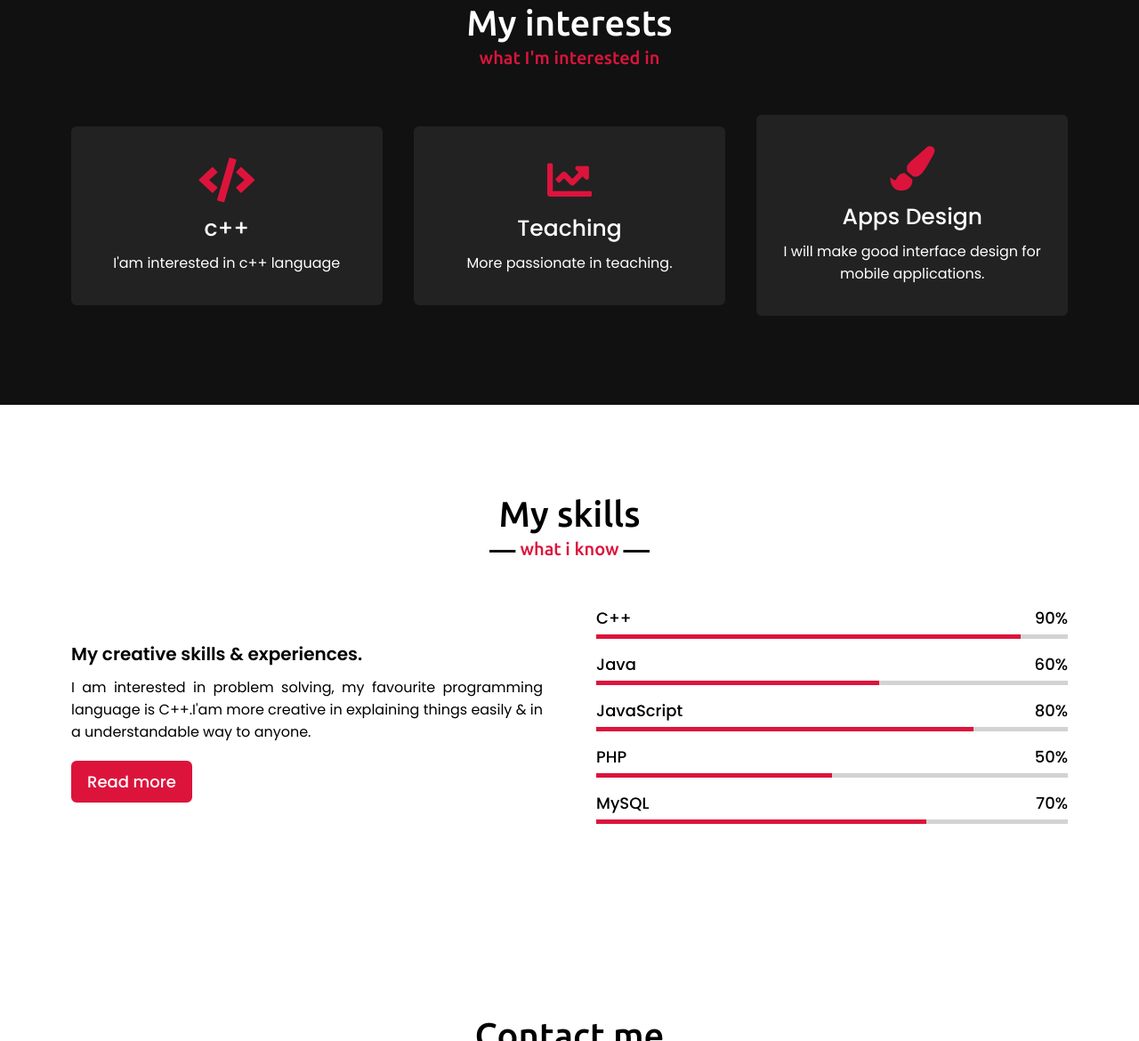
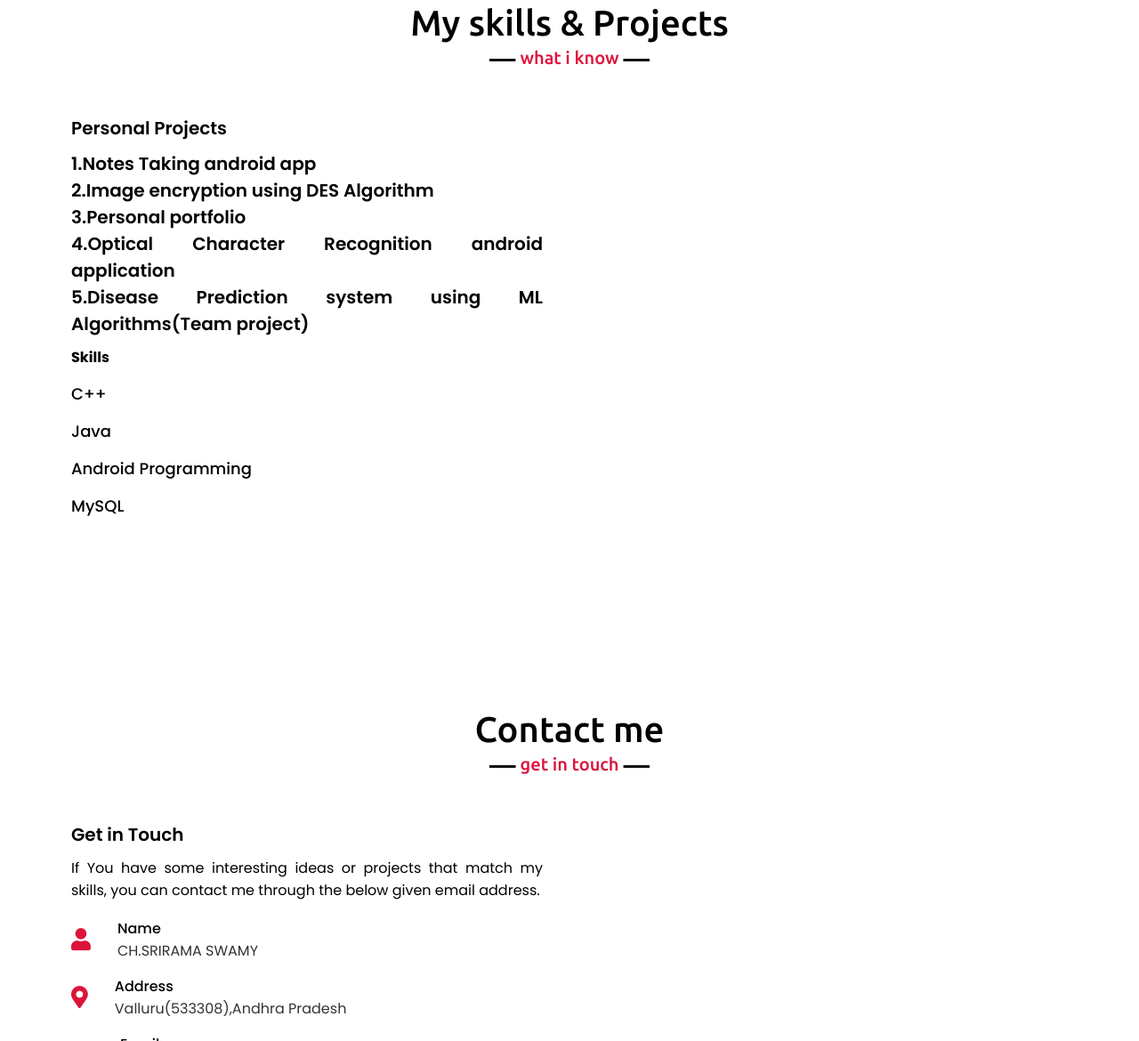
Before and after one commit to SRIRAM617/Portfolio, a plain HTML site: page index.html in a window 1280 px wide. Shown: the part 1630-2800 px from the top of the page at 89% size. Drawn offline with nearby package versions, Linux system fonts and the light colour scheme.

Commit message:
Update index.html

```diff
--- a/index.html
+++ b/index.html
@@ -25,7 +25,7 @@
             <ul class="menu">
                 <li><a href="#home" class="menu-btn">Home</a></li>
                 <li><a href="#about" class="menu-btn">About</a></li>
-                <li><a href="#services" class="menu-btn">Interests</a></li>
+               <!-- <li><a href="#services" class="menu-btn">Interests</a></li>-->
                 <li><a href="#skills" class="menu-btn">Skills</a></li>
 
                 <li><a href="#contact" class="menu-btn">Contact</a></li>
@@ -44,11 +44,13 @@
                 <div class="text-1">Hello, my name is</div>
                 <div class="text-2">CH.SRIRAMA SWAMY</div>
                 <div class="text-3">And I'm a <span class="typing"></span></div>
-                <a href="#">Hire me</a>
+                <!--<a href="#">Hire me</a>-->
             </div>
           </div>
       </div>
     </section>
+
+
 
     <!-- about section start -->
     <section class="about" id="about">
@@ -60,8 +62,8 @@
                 </div>
                 <div class="column right">
                     <div class="text">I'm Srirama Swamy and I'm a <span class="typing-2"></span></div>
-                    <p>I am pursuing M.tech(Int) 3rd year in Vellore Institute of Technology,Vellore.I am passionate about learning new things and I am interested in teaching.I done my intermediate at Vijayawada, Andhra Pradesh.And my schooling at Mandapeta, Andhra Pradesh.My hobbies are singing, reading books and watching tech news. </p>
-                    <a href="#">Download CV</a>
+                    <p>Upcoming M-Tech graduate offering a strong foundation in software engineering and programming principles across multiple platforms. Experienced in object-oriented programming and data structures. Quickly learn and master new technologies, successful working in both team and self- directed settings. </p>
+                   <!-- <a href="#">Download Resume</a>-->
 
                 </div>
             </div>
@@ -69,7 +71,7 @@
     </section>
 
     <!-- services section start -->
-    <section class="services" id="services">
+   <!-- <section class="services" id="services">
         <div class="max-width">
             <h2 class="title">My interests</h2>
             <div class="serv-content">
@@ -97,53 +99,60 @@
                </div>
             </div>
         </div>
-    </section>
+    </section>-->
 
     <!-- skills section start -->
     <section class="skills" id="skills">
         <div class="max-width">
-            <h2 class="title">My skills</h2>
+            <h2 class="title">My skills & Projects</h2>
             <div class="skills-content">
                 <div class="column left">
-                    <div class="text">My creative skills & experiences.</div>
-                    <p>I am interested in problem solving, my favourite programming language is C++.I'am more creative in explaining things easily & in a understandable way to anyone.</p>
-                    <a href="#">Read more</a>
+                    <div class="text"><div class="text">Personal Projects</div>
+                   <div> <p>1.Notes Taking android app</p> </div>
+                   <div> <p>2.Image encryption using DES Algorithm</p></div>
+                   <div> <p>3.Personal portfolio</p> </div>
+                   <div> <p>4.Optical Character Recognition android application</p> </div>
+                   <div> <p>5.Disease Prediction system using ML Algorithms(Team project)</p> </div>
+
+
                 </div>
                 <div class="column right">
+
+                    <div class="bars">
+                        <div class="info">
+                            <p><strong>Skills</strong></p>
+
+
+                        </div>
+
+                    </div>
                     <div class="bars">
                         <div class="info">
                             <span>C++</span>
-                            <span>90%</span>
+
                         </div>
-                        <div class="line html"></div>
+
                     </div>
                     <div class="bars">
                         <div class="info">
                             <span>Java</span>
-                            <span>60%</span>
+
                         </div>
-                        <div class="line css"></div>
+
                     </div>
                     <div class="bars">
                         <div class="info">
-                            <span>JavaScript</span>
-                            <span>80%</span>
+                            <span>Android Programming</span>
+
                         </div>
-                        <div class="line js"></div>
-                    </div>
-                    <div class="bars">
-                        <div class="info">
-                            <span>PHP</span>
-                            <span>50%</span>
-                        </div>
-                        <div class="line php"></div>
+
                     </div>
                     <div class="bars">
                         <div class="info">
                             <span>MySQL</span>
-                            <span>70%</span>
+
                         </div>
-                        <div class="line mysql"></div>
+
                     </div>
                 </div>
             </div>
@@ -174,7 +183,7 @@
                             <i class="fas fa-map-marker-alt"></i>
                             <div class="info">
                                 <div class="head">Address</div>
-                                <div class="sub-title">Mandapeta,Andhra Pradesh</div>
+                                <div class="sub-title">Valluru(533308),Andhra Pradesh</div>
                             </div>
                         </div>
                         <div class="row">
@@ -186,7 +195,7 @@
                         </div>
                     </div>
                 </div>
-                <div class="column right">
+               <!-- <div class="column right">
                     <div class="text">Message me</div>
                     <form class="contact-form" action="#" method="POST">
                         <div class="fields">
@@ -207,7 +216,7 @@
                             <button class="send-msg" type="submit" name="send">Send message</button>
                         </div>
                     </form>
-                </div>
+                </div>-->
             </div>
         </div>
     </section>
```
